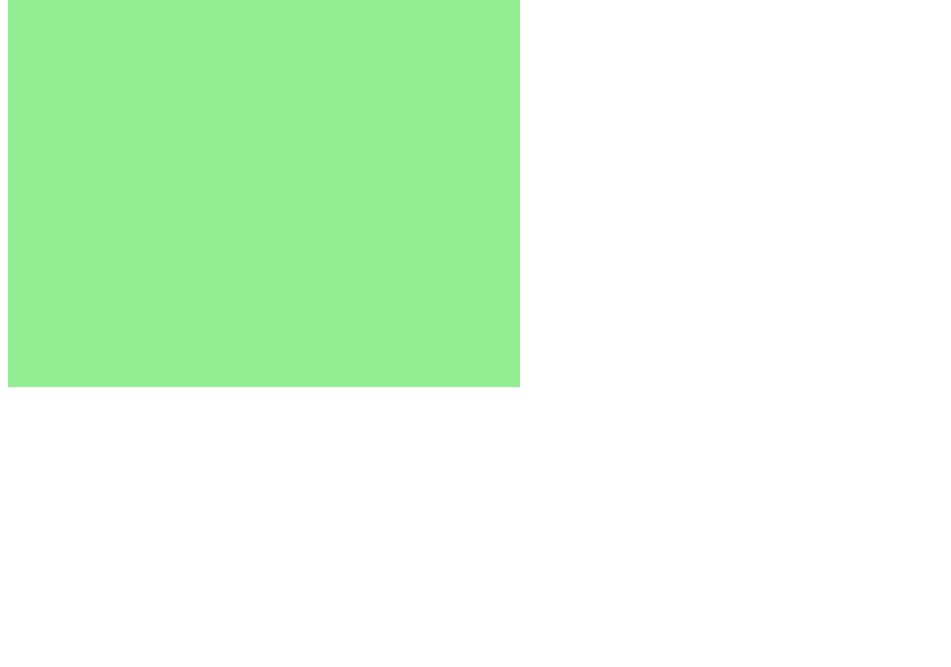
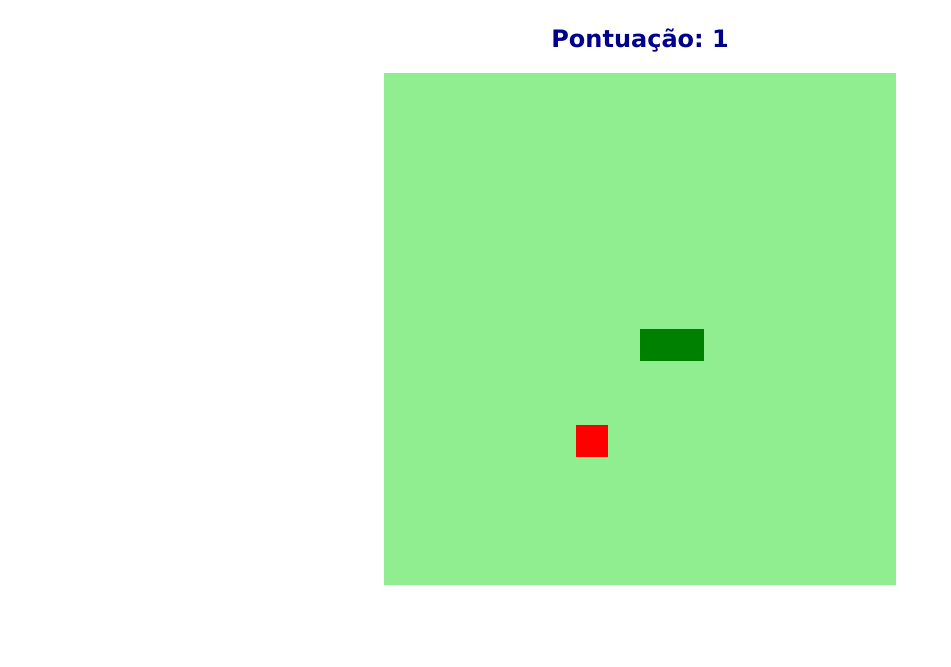
Before and after one commit to GiovanaNp1/Snake-game, a plain HTML site: page index.html in a window 1280 px wide. Shown: the part 133-800 px from the top of the page, without its empty margins (0-951 px from the left). Drawn offline with Linux system fonts and the light colour scheme.

Commit message:
base game finish

```diff
--- a/index.html
+++ b/index.html
@@ -8,6 +8,8 @@
     <title>Snake Game</title>
 </head>
 <body>
+    <h1>Snake Game!</h1>
+    <h2 id="ponto"></h2>
     <canvas id="snake" width="512" height="512"></canvas>
 </body>
 </html>
--- a/script.js
+++ b/script.js
@@ -1,10 +1,84 @@
 let canvas = document.getElementById("snake");
 let context = canvas.getContext("2d");
 let box = 32;
+let snake = [];
+snake[0] = {
+    x: 8 * box,
+    y: 8 * box
+}
+let direction = "rigth";
+
+let food = {
+    x: Math.floor(Math.random() * 15 + 1) * box,
+    y: Math.floor(Math.random() * 15 + 1) * box
+}
 
 function criarBG() {
     context.fillStyle = "lightgreen";
     context.fillRect(0, 0, 16 * box, 16 * box);
 }
 
-criarBG();
+function drawFood() {
+    context.fillStyle = "red";
+    context.fillRect(food.x, food.y, box, box)
+}
+
+function criarCobrinha() {
+    for (let index = 0; index < snake.length; index++) {
+        context.fillStyle = "green";
+        context.fillRect(snake[index].x, snake[index].y, box, box);
+    }
+}
+
+document.addEventListener('keydown', update)
+
+function iniciarJogo(params) {
+    if(snake[0].x >15 * box && direction == "rigth") snake[0].x = 0;
+    if(snake[0].x < 0 && direction == "left") snake[0].x =16 * box;
+    if(snake[0].y > 15 * box && direction == "down") snake[0].y = 0;
+    if(snake[0].y < 0 && direction == "up") snake[0].y = 16 * box;
+
+    for (let index = 1; index < snake.length; index++) {
+        if(snake[0].x == snake[index].x && snake[0].y == snake[index].y){
+            clearInterval(jogo);
+            alert('Game over :(')
+        }
+    }
+
+    criarBG();
+    criarCobrinha();
+    drawFood();
+
+    let snakex = snake[0].x
+    let snakey = snake[0].y
+
+    if(direction == "rigth") snakex += box;
+    if(direction == "left") snakex -= box;
+    if(direction == "up") snakey -= box;
+    if(direction =="down") snakey += box;
+
+    if(snakex != food.x || snakey != food.y){
+        snake.pop();
+        document.getElementById("ponto").innerHTML = "Pontuação: " + snake.length;
+    }
+    else{
+        food.x = Math.floor(Math.random() * 15 + 1) * box;
+        food.y = Math.floor(Math.random() * 15 + 1) * box
+    }
+
+    let newHead = {
+        x: snakex,
+        y: snakey
+    }
+
+    snake.unshift(newHead);
+}
+
+function update(event) {
+    if(event.keyCode == 37 && direction != "right") direction = "left";
+    if(event.keyCode == 38 && direction != "down") direction = "up";
+    if(event.keyCode == 39 && direction != "left") direction = "rigth";
+    if(event.keyCode == 40 && direction != "up") direction = "down";
+}
+
+let jogo = setInterval(iniciarJogo, 100);
--- a/style.css
+++ b/style.css
@@ -0,0 +1,10 @@
+body{
+   height: 95vh;
+   width: 95;
+   display: flex;
+   align-items: center;
+   justify-content: center;
+   flex-direction: column;
+   color: darkblue;
+   font-family: 'Lucida Sans', 'Lucida Sans Regular', 'Lucida Grande', 'Lucida Sans Unicode', Geneva, Verdana, sans-serif;
+}
```
